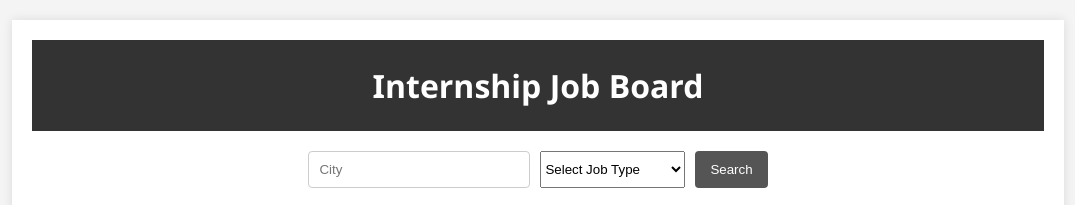
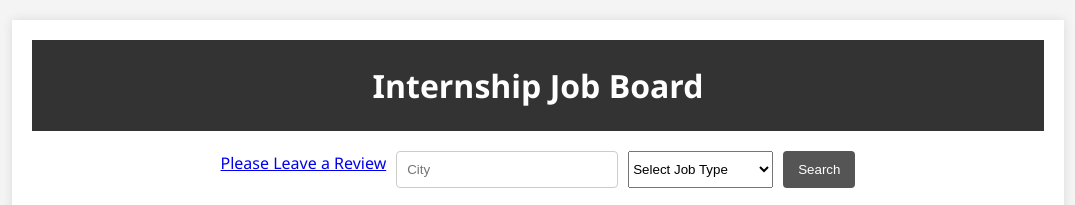
Before and after one commit to ConPeace/Intership_Job_Board, a website: page public/index.html in a window 1280 px wide. Shown: the whole page, without its empty margins (102-1177 px from the left). Drawn offline with Linux system fonts and the light colour scheme; no server answers.

Commit message:
Update index.html

```diff
--- a/public/index.html
+++ b/public/index.html
@@ -22,6 +22,7 @@
             <h1>Internship Job Board</h1>
         </header>
         <div class="search-bar">
+            <a href="https://www.surveymonkey.com/r/STGJZSY" target="_blank" class="survey-link">Please Leave a Review</a>
             <input type="text" id="city" placeholder="City">
             <select id="jobType">
                 <option value="">Select Job Type</option>
```
